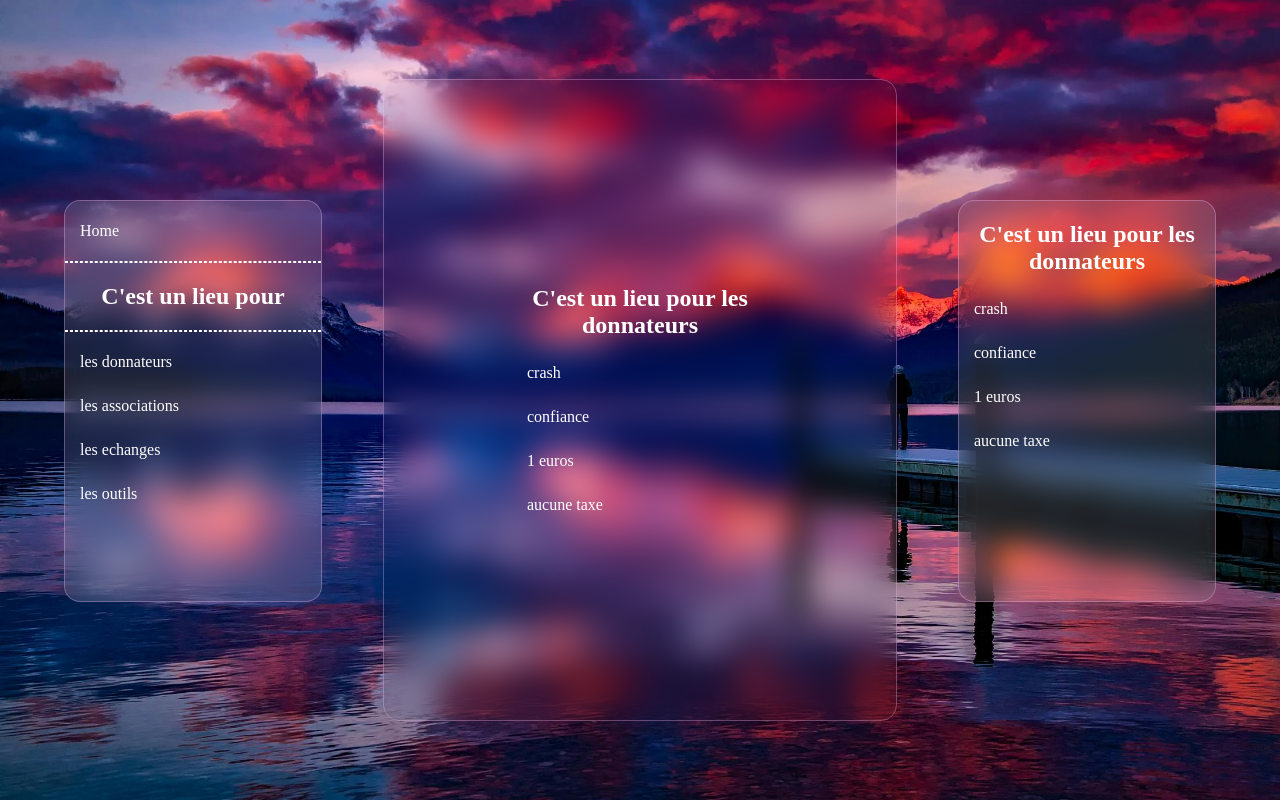
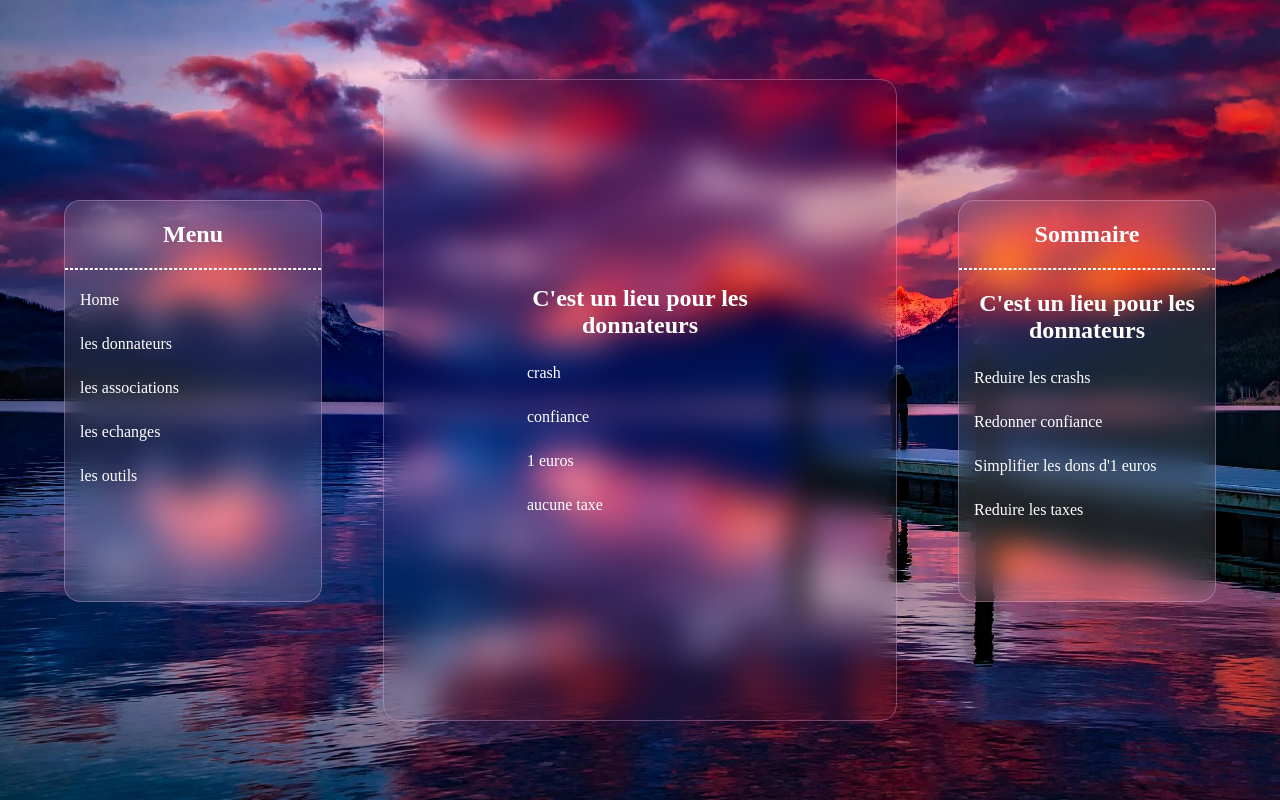
Before and after one commit to Gold-dk/Assocoin, a Vue app: page / in a window 1280 px wide. Both pictures are taken after a click on the element "les donnateurs". Built offline with nearby package versions, Linux system fonts and the light colour scheme.

Commit message:
Create aside

```diff
--- a/src/components/AsideMenuPage.vue
+++ b/src/components/AsideMenuPage.vue
@@ -6,11 +6,10 @@ const pageView = usePageView()
 </script>
 <template>
   <div id="aside_Menu_Page" class="block">
-    <p @click="pageView.modify('first')">Home</p>
-    <hr />
-    <h2>C'est un lieu pour</h2>
+    <h2>Menu</h2>
     <hr />
     <div>
+      <p @click="pageView.modify('first')">Home</p>
       <p @click="pageView.modify('don')">les donnateurs</p>
       <p @click="pageView.modify('asso')">les associations</p>
       <p @click="pageView.modify('echange')">les echanges</p>
--- a/src/components/AsidePage.vue
+++ b/src/components/AsidePage.vue
@@ -10,6 +10,8 @@ const PageView = computed(() => pageStore.getPageAside)
 </script>
 <template>
   <div id="aside_page" class="block">
+    <h2>Sommaire</h2>
+    <hr />
     <component :is="PageView" />
   </div>
 </template>
--- a/src/components/aside/AsideDonPage.vue
+++ b/src/components/aside/AsideDonPage.vue
@@ -2,10 +2,10 @@
   <div>
     <h2>C'est un lieu pour les donnateurs</h2>
     <div>
-      <p>crash</p>
-      <p>confiance</p>
-      <p>1 euros</p>
-      <p>aucune taxe</p>
+      <p>Reduire les crashs</p>
+      <p>Redonner confiance</p>
+      <p>Simplifier les dons d'1 euros</p>
+      <p>Reduire les taxes</p>
     </div>
   </div>
 </template>
--- a/src/components/aside/AsideEchangePage.vue
+++ b/src/components/aside/AsideEchangePage.vue
@@ -2,8 +2,8 @@
   <div>
     <h2>C'est un lieu pour les echanges</h2>
     <div>
-      <p>alliance entre association</p>
-      <p>discussion entre vous et les associations</p>
+      <p>Permettre aux associations d'echanger</p>
+      <p>Permettre d'echanger avec les associations</p>
     </div>
   </div>
 </template>
--- a/src/components/aside/AsideFirstPage.vue
+++ b/src/components/aside/AsideFirstPage.vue
@@ -1,10 +1,7 @@
-<script setup lang="ts">
-import { usePageView } from '@/stores/pageView'
 
-// access the `store` variable anywhere in the component ✨
-const pageView = usePageView()
-</script>
 <template>
-  <div></div>
+  <h2>Home</h2>
+  <div>
+    <p>Presentation</p>
+  </div>
 </template>
-<style></style>
--- a/src/components/aside/AsideToolPage.vue
+++ b/src/components/aside/AsideToolPage.vue
@@ -2,11 +2,10 @@
   <div>
     <h2>C'est un lieu pour venir en aide aux associations</h2>
     <div>
-      <p>nouveau moyen de renumeration</p>
-      <p>site benevole</p>
-      <p>boutique</p>
-      <p>evenement</p>
-      <p>systemen de paiement</p>
+      <p>Simplifier la mis en place de moyen de donation</p>
+      <p>Simplifier la mise en place de boutique</p>
+      <p>Simplifier la mise en place d'evenement</p>
+      <p>Simplifier les moyen de paiements</p>
     </div>
   </div>
 </template>
```
